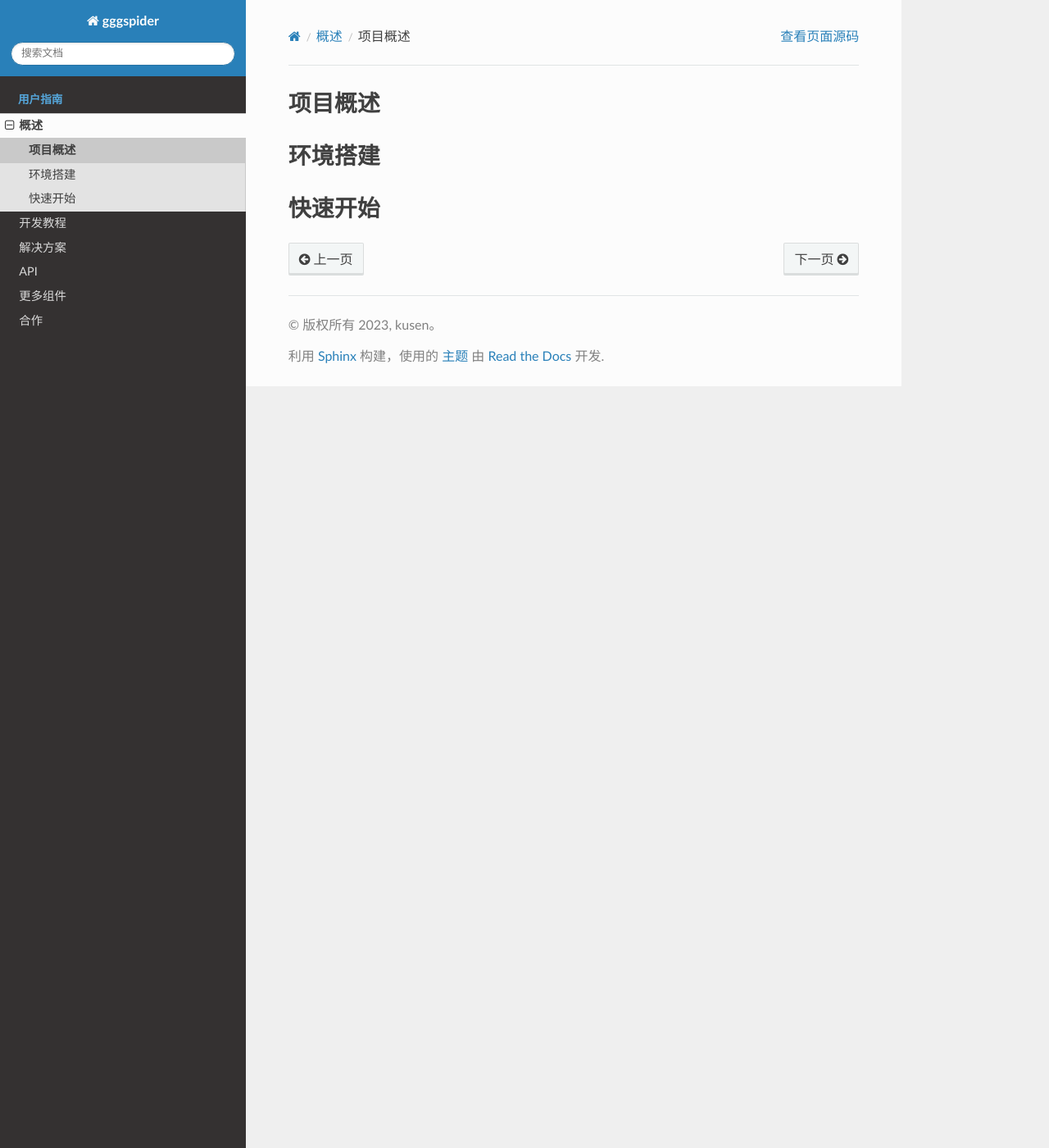
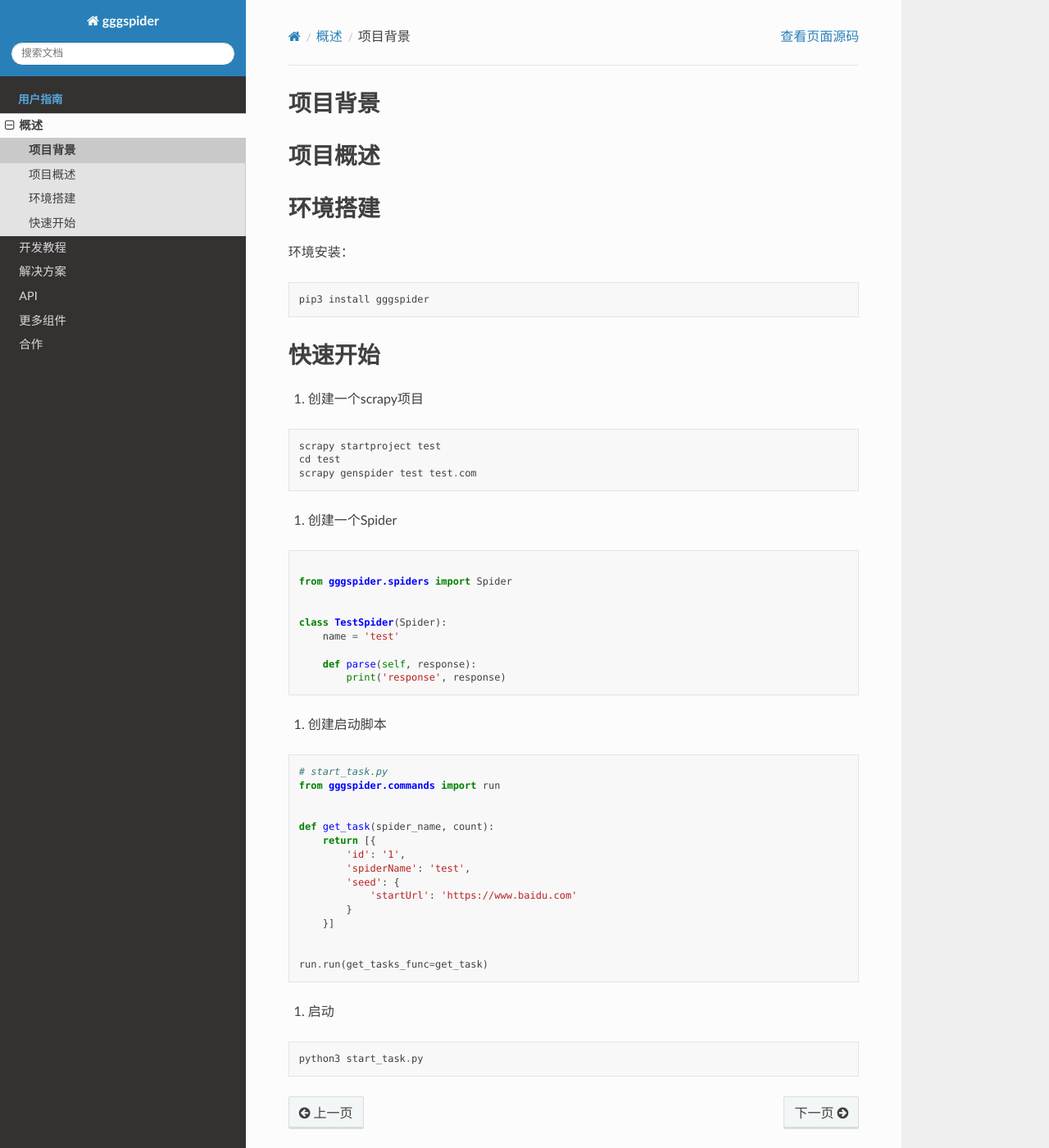
Before and after one commit to kusen-alpha/gggspider-docs, a Sphinx documentation site: the page built from source/summary/summary.md, in a window 1280 px wide and 1400 px high. Shown: the whole window at 82% size. Built offline with Sphinx 7.4.7 and the Read the Docs theme 2.0.0, drawn with Linux system fonts in a browser that asks for light colours.

Commit message:
构建初始项目说明

````diff
--- a/source/summary/summary.md
+++ b/source/summary/summary.md
@@ -1,5 +1,62 @@
+# 项目背景
+
 # 项目概述
 
 # 环境搭建
 
+环境安装：
+
+```
+pip3 install gggspider
+```
+
 # 快速开始
+
+1. 创建一个scrapy项目
+
+```
+scrapy startproject test
+cd test
+scrapy genspider test test.com
+```
+
+2. 创建一个Spider
+
+```python
+
+from gggspider.spiders import Spider
+
+
+class TestSpider(Spider):
+    name = 'test'
+
+    def parse(self, response):
+        print('response', response)
+
+```
+
+3. 创建启动脚本
+
+```python
+# start_task.py
+from gggspider.commands import run
+
+
+def get_task(spider_name, count):
+    return [{
+        'id': '1',
+        'spiderName': 'test',
+        'seed': {
+            'startUrl': 'https://www.baidu.com'
+        }
+    }]
+
+
+run.run(get_tasks_func=get_task)
+```
+
+4. 启动
+
+```
+python3 start_task.py
+```
````
